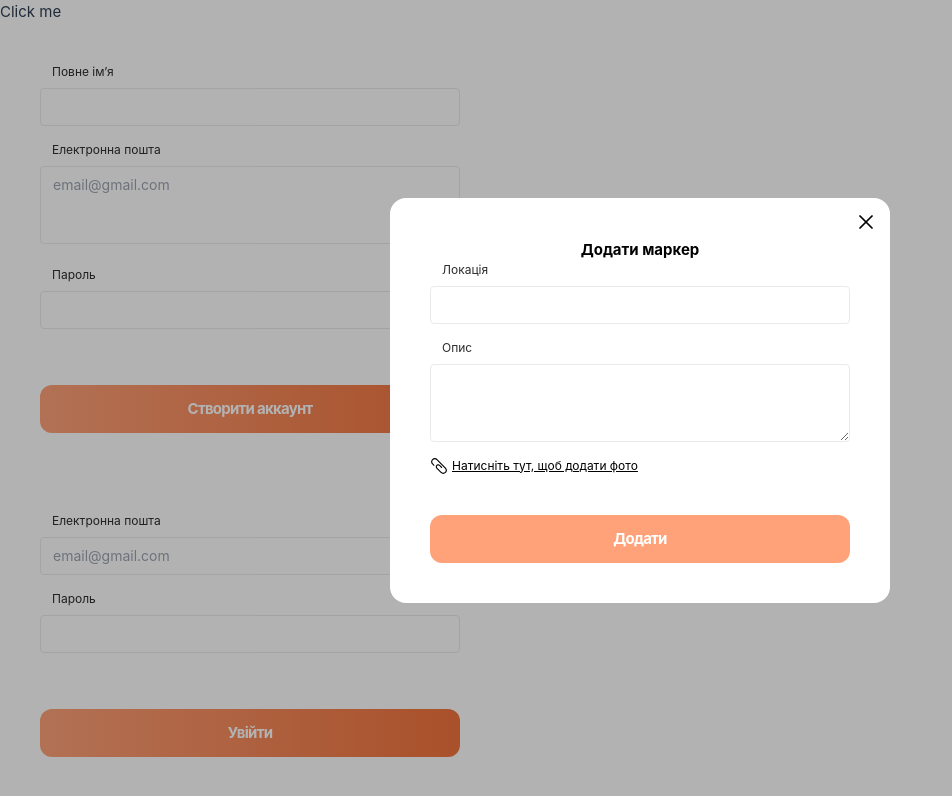
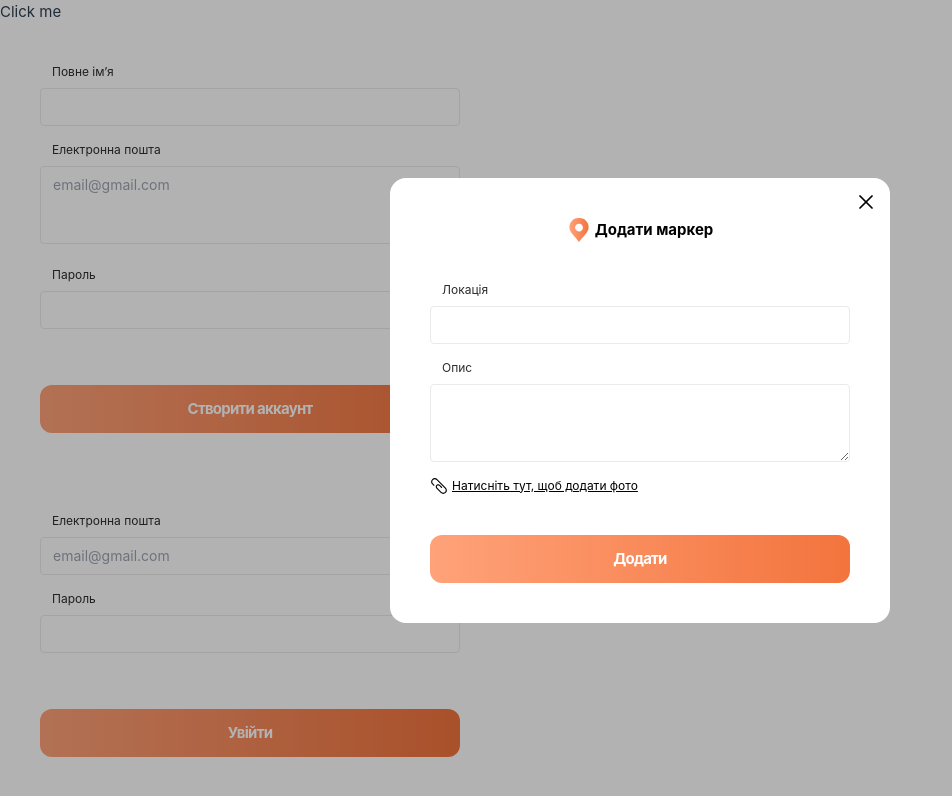
Before and after one commit to Natalia-Kalashnikova/it-traveler, a Vue app: page / in a window 1280 px wide. Shown: the top 796 px of the page, without its empty margins (0-952 px from the left). Built offline with nearby package versions, Linux system fonts and the light colour scheme.

Commit message:
Add submit to modal

```diff
--- a/src/App.vue
+++ b/src/App.vue
@@ -26,5 +26,5 @@ const openModal = () => {
   <button @click="openModal">Click me</button>
   <RegistrationForm @submit="console.log" />
   <LoginForm @submit="console.log" />
-  <CreateNewPlaceModal :is-open="isOpen" @close="closeModal"/>
+  <CreateNewPlaceModal :is-open="isOpen" @close="closeModal" @submit="console.log"/>
 </template>
--- a/src/components/CreateNewPlaceModal/CreateNewPlaceModal.vue
+++ b/src/components/CreateNewPlaceModal/CreateNewPlaceModal.vue
@@ -1,5 +1,7 @@
 <script setup>
+import { reactive } from 'vue';
 import IButton from '../IButton/IButton.vue';
+import MarkerIcon from '../icons/MarkerIcon.vue';
 import IInput from '../IInput/IInput.vue';
 import IModal from '../IModal/IModal.vue';
 import InputImage from '../InputImage/InputImage.vue';
@@ -11,17 +13,26 @@ const props = defineProps({
   }
 })
 
-const emit = defineEmits(['close'])
+const emit = defineEmits(['close', 'submit'])
+const formData = reactive({
+  title: '',
+  description: '',
+  img: ''
+})
+
+const handleUpload = (url) => {
+  formData.img = url
+}
 </script>
 
 <template>
   <IModal v-if="props.isOpen" @close="emit('close')">
-    <div class="min-w-[420px]">
-      <div class="font-bold text-center">Додати маркер</div>
-      <IInput label="Локація" class="mb-4" />
-      <IInput label="Опис" type="textarea" class="mb-2" />
-      <InputImage class="mb-10" />
-      <IButton class="w-full">Додати</IButton>
-    </div>
+    <form @submit.prevent="emit('submit', formData)" class="min-w-[420px]">
+      <div class="flex gap-1 justify-center font-bold text-center mb-10"><MarkerIcon/> Додати маркер</div>
+      <IInput label="Локація" class="mb-4" v-model="formData.title" />
+      <IInput label="Опис" type="textarea" class="mb-2" v-model="formData.description" />
+      <InputImage class="mb-10" @uploaded="handleUpload" />
+      <IButton class="w-full" variant="gradient">Додати</IButton>
+    </form>
   </IModal>
 </template>
--- a/src/components/icons/MarkerIcon.vue
+++ b/src/components/icons/MarkerIcon.vue
@@ -1,12 +1,6 @@
 <template>
    <svg xmlns="http://www.w3.org/2000/svg" width="24" height="24" viewBox="0 0 24 24" fill="none">
-    <g v-if="isActive">
-      <path
-        d="M12.0002 -5.11874e-05C10.7236 -0.0599241 9.44863 0.147406 8.25679 0.608668C7.06496 1.06993 5.98256 1.77496 5.0789 2.67863C4.17523 3.5823 3.4702 4.66469 3.00894 5.85652C2.54767 7.04836 2.34034 8.32337 2.40022 9.59995C2.40022 12.6239 4.80022 15.5999 6.00022 16.7999C7.20022 17.9999 12.0002 23.9999 12.0002 23.9999C12.0002 23.9999 16.8002 17.9999 18.0002 16.7999C19.2002 15.5999 21.6002 12.6239 21.6002 9.59995C21.6601 8.32337 21.4528 7.04836 20.9915 5.85652C20.5302 4.66469 19.8252 3.5823 18.9215 2.67863C18.0179 1.77496 16.9355 1.06993 15.7436 0.608668C14.5518 0.147406 13.2768 -0.0599241 12.0002 -5.11874e-05ZM12.0002 13.4999C11.2289 13.4999 10.4748 13.2712 9.83349 12.8427C9.19214 12.4141 8.69227 11.805 8.39709 11.0924C8.10191 10.3798 8.02467 9.59562 8.17515 8.8391C8.32564 8.08257 8.69708 7.38766 9.2425 6.84223C9.78793 6.29681 10.4828 5.92537 11.2394 5.77489C11.9959 5.6244 12.7801 5.70164 13.4927 5.99682C14.2053 6.292 14.8144 6.79187 15.2429 7.43322C15.6715 8.07458 15.9002 8.8286 15.9002 9.59995C15.9002 10.1121 15.7993 10.6192 15.6033 11.0924C15.4074 11.5656 15.1201 11.9955 14.7579 12.3577C14.3958 12.7198 13.9659 13.0071 13.4927 13.2031C13.0195 13.3991 12.5124 13.4999 12.0002 13.4999Z"
-        fill="#6d6dd3"
-      />
-    </g>
-    <g v-else clip-path="url(#clip0_17_757)">
+     <g clip-path="url(#clip0_17_757)">
        <path
          d="M12.0002 -5.11874e-05C10.7236 -0.0599241 9.44863 0.147406 8.25679 0.608668C7.06496 1.06993 5.98256 1.77496 5.0789 2.67863C4.17523 3.5823 3.4702 4.66469 3.00894 5.85652C2.54767 7.04836 2.34034 8.32337 2.40022 9.59995C2.40022 12.6239 4.80022 15.5999 6.00022 16.7999C7.20022 17.9999 12.0002 23.9999 12.0002 23.9999C12.0002 23.9999 16.8002 17.9999 18.0002 16.7999C19.2002 15.5999 21.6002 12.6239 21.6002 9.59995C21.6601 8.32337 21.4528 7.04836 20.9915 5.85652C20.5302 4.66469 19.8252 3.5823 18.9215 2.67863C18.0179 1.77496 16.9355 1.06993 15.7436 0.608668C14.5518 0.147406 13.2768 -0.0599241 12.0002 -5.11874e-05ZM12.0002 13.4999C11.2289 13.4999 10.4748 13.2712 9.83349 12.8427C9.19214 12.4141 8.69227 11.805 8.39709 11.0924C8.10191 10.3798 8.02467 9.59562 8.17515 8.8391C8.32564 8.08257 8.69708 7.38766 9.2425 6.84223C9.78793 6.29681 10.4828 5.92537 11.2394 5.77489C11.9959 5.6244 12.7801 5.70164 13.4927 5.99682C14.2053 6.292 14.8144 6.79187 15.2429 7.43322C15.6715 8.07458 15.9002 8.8286 15.9002 9.59995C15.9002 10.1121 15.7993 10.6192 15.6033 11.0924C15.4074 11.5656 15.1201 11.9955 14.7579 12.3577C14.3958 12.7198 13.9659 13.0071 13.4927 13.2031C13.0195 13.3991 12.5124 13.4999 12.0002 13.4999Z"
          fill="url(#paint0_linear_17_757)"
```
Lines whose indentation alone changed are shown as unchanged.
